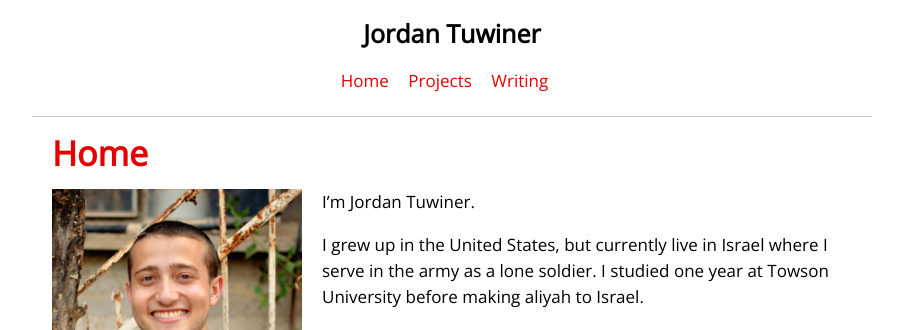
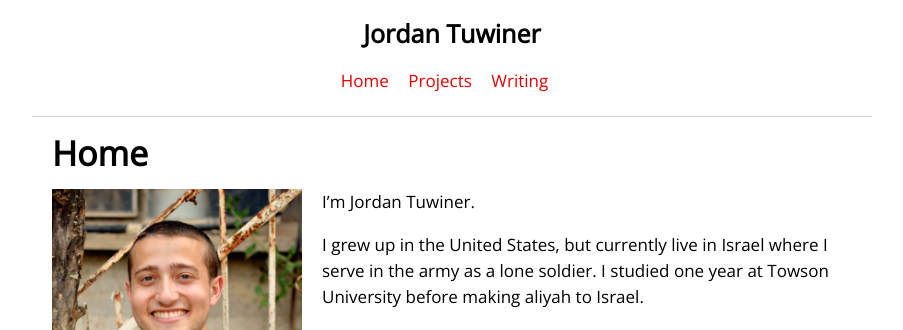
Before and after one commit to johnrlive/jt-com, a Jekyll site: the page built from index.html, in a window 1280 px wide. Shown: the top 330 px of the page, without its empty margins (188-1091 px from the left). Built offline with Jekyll 4.4.1, drawn with Linux system fonts in a browser that asks for light colours.

Commit message:
Add page-title class

```diff
--- a/_layouts/default.html
+++ b/_layouts/default.html
@@ -2,7 +2,7 @@
   <html>
     {% include head.html %}
       <main role="main" class="site-content" id="content">
-      <h1><a href="{{ post.url }}" title="{{ post.title }}">{{ page.title }}</a></h1>
+      <h1 class="page-title"><a href="{{ post.url }}" title="{{ post.title }}">{{ page.title }}</a></h1>
       {{ content }}
       </main>
     {% include footer.html %}
--- a/css/style.css
+++ b/css/style.css
@@ -86,6 +86,6 @@ a:hover {
     text-decoration: underline;
 }
 
-.header-name a {
+.header-name a, .page-title a {
 	color: #000;
 }
```
